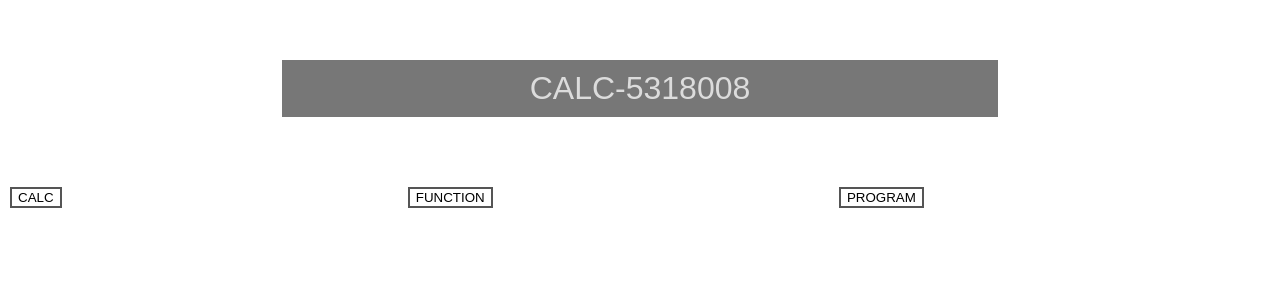
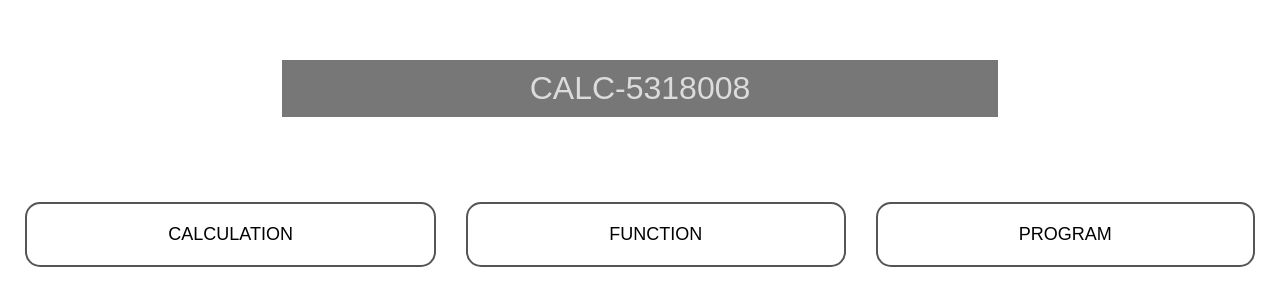
Before and after one commit to nobody48sheldor/CALC-5318008, a Flask app: page / in a window 1280 px wide. Shown: the top 306 px of the page. Run offline with Flask 2, Linux system fonts and the light colour scheme; parts of the project's set-up code (start-up, migrations or seed data) failed here and were passed over.

Commit message:
improve main.html

```diff
--- a/static/styles/main.css
+++ b/static/styles/main.css
@@ -33,6 +33,22 @@ div#title {
 
 .gridItem:hover, .gridItem:focus {
     background-color: gainsboro
+}
+
+button.buttonMenu {
+    background-color: white;
+    color: black;
+    border: 2px solid #555555;
+    width: -webkit-fill-available;
+    margin: 15px;
+    padding: 20px;
+    font-size: large;
+    border-radius: 15px;
+}
+
+button.buttonMenu:hover {
+    background-color: #555555;
+    color: white;
 }
 
 /* Calculation.html */
--- a/templates/main.html
+++ b/templates/main.html
@@ -5,18 +5,6 @@
     <meta charset="UTF-8">
     <link rel="stylesheet" href="{{ url_for('static', filename='styles/main.css') }}">
 </head>
-<style>
-.button {
-  background-color: white;
-  color: black;
-  border: 2px solid #555555;
-}
-
-.button:hover {
-  background-color: #555555;
-  color: white;
-}
-</style>
 
 <body>
     <font face="Arial">
@@ -26,19 +14,19 @@
     <div class="gridContainer">
         <form action="#" class="menu" method="post">
             <input type="hidden" value="calc" name="menu">
-            <button class="button button">CALC</button>
+            <button class="buttonMenu">CALCULATION</button>
         </form>
 
         <form action="#" class="menu" method="post">
             <input type="hidden" value="function" name="menu">
-            <button class="button button">FUNCTION</button>
+            <button class="buttonMenu">FUNCTION</button>
         </form>
 
         <form action="#" class="menu" method="post">
             <input type="hidden" value="program" name="menu">
-            <button class="button button">PROGRAM</button>
+            <button class="buttonMenu">PROGRAM</button>
         </form>
-
+    </div>
 
 </body>
 </html>
```
